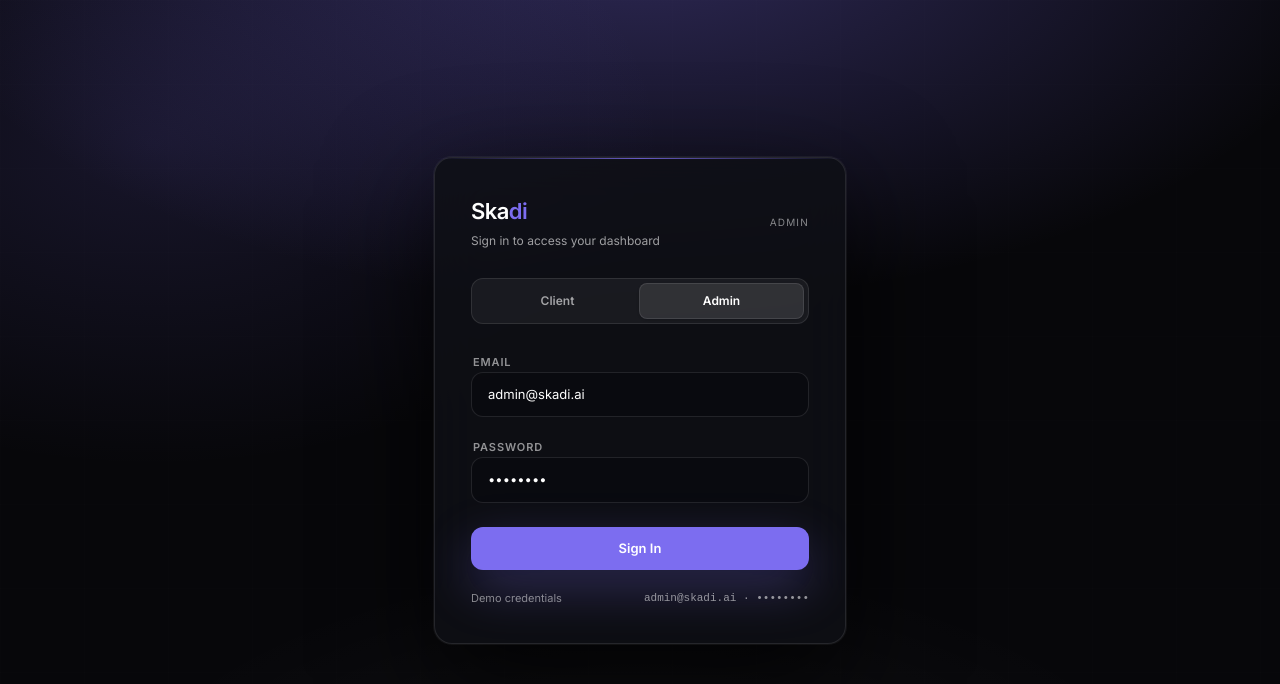
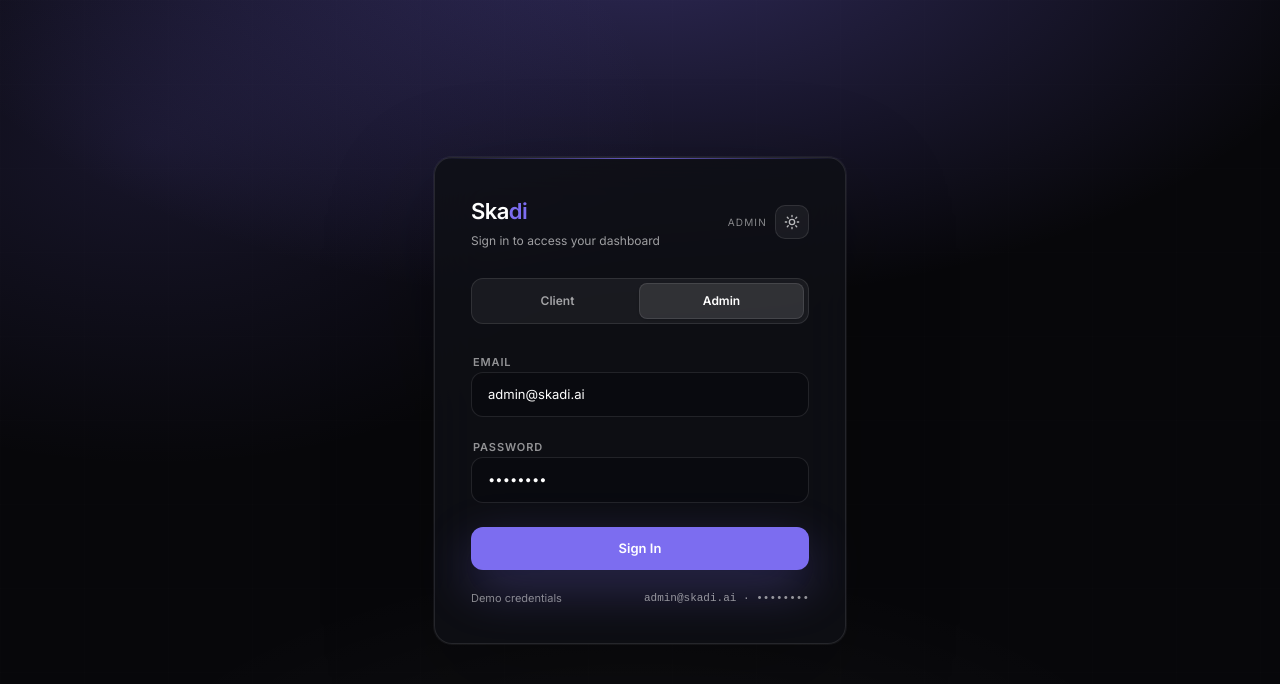
Before and after one commit to it1-geekonomy/SKADI, a Next.js app: page /login in a window 1280 px wide. Shown: the top 684 px of the page. Built offline with nearby package versions, Linux system fonts and the light colour scheme.

Commit message:
Enhance login page with light/dark theme toggle, improve styling based on theme, and add animation support for analytics components in the dashboard.

```diff
--- a/app/(auth)/login/page.tsx
+++ b/app/(auth)/login/page.tsx
@@ -1,54 +1,124 @@
 "use client";
 
-import React, { useState } from "react";
+import React, { useEffect, useState } from "react";
 import { useRouter } from "next/navigation";
+
+type LoginTheme = "dark" | "light";
+const LOGIN_THEME_KEY = "skadi-login-theme";
 
 export default function LoginPage() {
   const [role, setRole] = useState<"client" | "admin">("admin");
+  const [theme, setTheme] = useState<LoginTheme>("dark");
   const router = useRouter();
+
+  useEffect(() => {
+    try {
+      const stored = localStorage.getItem(LOGIN_THEME_KEY);
+      if (stored === "dark" || stored === "light") {
+        setTheme(stored);
+      }
+    } catch {
+      /* ignore */
+    }
+  }, []);
+
+  const toggleTheme = () => {
+    const next: LoginTheme = theme === "dark" ? "light" : "dark";
+    setTheme(next);
+    try {
+      localStorage.setItem(LOGIN_THEME_KEY, next);
+    } catch {
+      /* ignore */
+    }
+  };
 
   const handleLogin = (e: React.FormEvent) => {
     e.preventDefault();
     router.push(role === "admin" ? "/admin" : "/client");
   };
 
+  const isDark = theme === "dark";
+
   return (
-    <div className="min-h-screen w-full flex items-center justify-center bg-[#07070a] relative overflow-hidden font-geist">
+    <div
+      className={`min-h-screen w-full flex items-center justify-center relative overflow-hidden font-geist ${
+        isDark ? "bg-[#07070a]" : "bg-[#f6f7fb]"
+      }`}
+    >
       {/* Figma-like: clean gradient + subtle noise/grid */}
+      {isDark ? (
+        <>
           <div className="absolute inset-0 bg-[radial-gradient(1200px_620px_at_50%_-10%,rgba(124,109,240,0.34),transparent_62%)]" />
           <div className="absolute inset-0 bg-[radial-gradient(980px_560px_at_50%_112%,rgba(255,255,255,0.06),transparent_60%)]" />
           <div className="absolute inset-0 bg-[radial-gradient(820px_520px_at_12%_18%,rgba(124,109,240,0.14),transparent_62%)]" />
           <div className="absolute inset-0 opacity-[0.06] [background-image:linear-gradient(rgba(255,255,255,0.12)_1px,transparent_1px),linear-gradient(90deg,rgba(255,255,255,0.12)_1px,transparent_1px)] [background-size:84px_84px]" />
+        </>
+      ) : (
+        <>
+          <div className="absolute inset-0 bg-[radial-gradient(900px_520px_at_50%_-10%,rgba(124,109,240,0.22),transparent_60%)]" />
+          <div className="absolute inset-0 bg-[radial-gradient(700px_420px_at_18%_22%,rgba(124,109,240,0.10),transparent_62%)]" />
+          <div className="absolute inset-0 opacity-[0.08] [background-image:linear-gradient(rgba(24,24,27,0.08)_1px,transparent_1px),linear-gradient(90deg,rgba(24,24,27,0.08)_1px,transparent_1px)] [background-size:92px_92px]" />
+        </>
+      )}
 
       <div className="relative z-10 w-full max-w-[460px] px-6">
-        <div className="rounded-[18px] border border-white/10 bg-[#0f1016]/85 shadow-[0_36px_110px_rgba(0,0,0,0.78)] backdrop-blur-xl ring-1 ring-white/5">
+        <div
+          className={`rounded-[18px] shadow-[0_36px_110px_rgba(0,0,0,0.26)] backdrop-blur-xl ring-1 ${
+            isDark
+              ? "border border-white/10 bg-[#0f1016]/85 ring-white/5"
+              : "border border-black/10 bg-white/80 ring-black/5"
+          }`}
+        >
           {/* Top accent line */}
           <div className="h-[1px] w-full bg-[linear-gradient(90deg,transparent,rgba(124,109,240,0.8),transparent)]" />
 
           <div className="p-8 sm:p-9">
           <div className="flex items-center justify-between mb-7">
             <div>
-              <div className="text-[22px] font-semibold tracking-tight text-white">
+              <div className={`text-[22px] font-semibold tracking-tight ${isDark ? "text-white" : "text-[#0f172a]"}`}>
                 Ska<span className="text-accent">di</span>
               </div>
-              <div className="mt-1 text-[12px] text-white/60">
+              <div className={`mt-1 text-[12px] ${isDark ? "text-white/60" : "text-slate-600"}`}>
                 Sign in to access your dashboard
               </div>
             </div>
-            <div className="text-[10px] uppercase tracking-[0.12em] text-white/50">
+            <div className="flex items-center gap-2">
+              <div className={`text-[10px] uppercase tracking-[0.12em] ${isDark ? "text-white/50" : "text-slate-500"}`}>
                 {role === "admin" ? "Admin" : "Client"}
+              </div>
+              <button
+                type="button"
+                onClick={toggleTheme}
+                className={`p-2 rounded-[10px] border transition-colors ${
+                  isDark
+                    ? "bg-white/5 border-white/10 text-white/70 hover:text-white hover:bg-white/10"
+                    : "bg-black/5 border-black/10 text-slate-600 hover:text-slate-900 hover:bg-black/10"
+                }`}
+                aria-label={isDark ? "Switch to light mode" : "Switch to dark mode"}
+                title={isDark ? "Light mode" : "Dark mode"}
+              >
+                {isDark ? <SunIcon /> : <MoonIcon />}
+              </button>
             </div>
           </div>
 
           {/* Role Toggle */}
-          <div className="auth-tabs flex p-1 bg-white/5 border border-white/10 rounded-[12px] mb-6">
+          <div
+            className={`auth-tabs flex p-1 rounded-[12px] mb-6 border ${
+              isDark ? "bg-white/5 border-white/10" : "bg-black/5 border-black/10"
+            }`}
+          >
             <button
               type="button"
               onClick={() => setRole("client")}
               className={`auth-tab flex-1 py-2 rounded-[8px] text-[12px] font-semibold transition-all ${
                 role === "client"
+                  ? isDark
                     ? "bg-white/10 border border-white/10 text-white shadow-sm"
-                  : "text-white/60 hover:text-white hover:bg-white/5"
+                    : "bg-white border border-black/10 text-slate-900 shadow-sm"
+                  : isDark
+                    ? "text-white/60 hover:text-white hover:bg-white/5"
+                    : "text-slate-600 hover:text-slate-900 hover:bg-black/5"
               }`}
             >
               Client
@@ -58,8 +128,12 @@ export default function LoginPage() {
               onClick={() => setRole("admin")}
               className={`auth-tab flex-1 py-2 rounded-[8px] text-[12px] font-semibold transition-all ${
                 role === "admin"
+                  ? isDark
                     ? "bg-white/10 border border-white/10 text-white shadow-sm"
-                  : "text-white/60 hover:text-white hover:bg-white/5"
+                    : "bg-white border border-black/10 text-slate-900 shadow-sm"
+                  : isDark
+                    ? "text-white/60 hover:text-white hover:bg-white/5"
+                    : "text-slate-600 hover:text-slate-900 hover:bg-black/5"
               }`}
             >
               Admin
@@ -69,7 +143,9 @@ export default function LoginPage() {
           <form className="space-y-4" onSubmit={handleLogin}>
             <div className="auth-field space-y-1.5">
               <label
-                className="text-[11px] font-semibold uppercase tracking-[0.08em] text-white/55 ml-0.5"
+                className={`text-[11px] font-semibold uppercase tracking-[0.08em] ml-0.5 ${
+                  isDark ? "text-white/55" : "text-slate-600"
+                }`}
                 htmlFor="email"
               >
                 Email
@@ -78,13 +154,19 @@ export default function LoginPage() {
                 id="email"
                 type="email"
                 defaultValue={role === "admin" ? "admin@skadi.ai" : "divyasree@example.com"}
-                className="w-full bg-black/20 border border-white/10 rounded-[12px] px-4 py-3 text-white text-[13px] outline-none placeholder:text-white/35 focus:border-accent/70 focus:bg-black/30 transition-colors"
+                className={`w-full rounded-[12px] px-4 py-3 text-[13px] outline-none transition-colors ${
+                  isDark
+                    ? "bg-black/20 border border-white/10 text-white placeholder:text-white/35 focus:border-accent/70 focus:bg-black/30"
+                    : "bg-white border border-black/10 text-slate-900 placeholder:text-slate-400 focus:border-accent/60"
+                }`}
               />
             </div>
 
             <div className="auth-field space-y-1.5">
               <label
-                className="text-[11px] font-semibold uppercase tracking-[0.08em] text-white/55 ml-0.5"
+                className={`text-[11px] font-semibold uppercase tracking-[0.08em] ml-0.5 ${
+                  isDark ? "text-white/55" : "text-slate-600"
+                }`}
                 htmlFor="password"
               >
                 Password
@@ -93,7 +175,11 @@ export default function LoginPage() {
                 id="password"
                 type="password"
                 defaultValue="password"
-                className="w-full bg-black/20 border border-white/10 rounded-[12px] px-4 py-3 text-white text-[13px] outline-none placeholder:text-white/35 focus:border-accent/70 focus:bg-black/30 transition-colors"
+                className={`w-full rounded-[12px] px-4 py-3 text-[13px] outline-none transition-colors ${
+                  isDark
+                    ? "bg-black/20 border border-white/10 text-white placeholder:text-white/35 focus:border-accent/70 focus:bg-black/30"
+                    : "bg-white border border-black/10 text-slate-900 placeholder:text-slate-400 focus:border-accent/60"
+                }`}
               />
             </div>
 
@@ -105,9 +191,9 @@ export default function LoginPage() {
             </button>
           </form>
 
-          <div className="mt-5 flex items-center justify-between text-[11px] text-white/50">
+          <div className={`mt-5 flex items-center justify-between text-[11px] ${isDark ? "text-white/50" : "text-slate-500"}`}>
             <span>Demo credentials</span>
-            <span className="font-mono text-white/55">
+            <span className={`font-mono ${isDark ? "text-white/55" : "text-slate-600"}`}>
               {role === "admin" ? "admin@skadi.ai" : "divyasree@example.com"} · ••••••••
             </span>
           </div>
@@ -117,3 +203,40 @@ export default function LoginPage() {
     </div>
   );
 }
+
+function SunIcon() {
+  return (
+    <svg
+      width="16"
+      height="16"
+      viewBox="0 0 24 24"
+      fill="none"
+      stroke="currentColor"
+      strokeWidth="2"
+      strokeLinecap="round"
+      strokeLinejoin="round"
+      aria-hidden
+    >
+      <circle cx="12" cy="12" r="4" />
+      <path d="M12 2v2M12 20v2M4.93 4.93l1.41 1.41M17.66 17.66l1.41 1.41M2 12h2M20 12h2M6.34 17.66l-1.41 1.41M19.07 4.93l-1.41 1.41" />
+    </svg>
+  );
+}
+
+function MoonIcon() {
+  return (
+    <svg
+      width="16"
+      height="16"
+      viewBox="0 0 24 24"
+      fill="none"
+      stroke="currentColor"
+      strokeWidth="2"
+      strokeLinecap="round"
+      strokeLinejoin="round"
+      aria-hidden
+    >
+      <path d="M21 12.79A9 9 0 1 1 11.21 3 7 7 0 0 0 21 12.79z" />
+    </svg>
+  );
+}
--- a/app/(dashboard)/admin/analytics/page.tsx
+++ b/app/(dashboard)/admin/analytics/page.tsx
@@ -224,11 +224,13 @@ export default function AnalyticsPage() {
 
       <div className="grid grid-cols-1 lg:grid-cols-3 gap-6">
         <AreaLineChart
+          key={`${range}-${loading ? "loading" : "ready"}-${dailySeries.length}`}
           title="Daily call volume"
           subtitleRight={loading ? "Loading…" : `Total: ${data?.totalCalls ?? 0}`}
           points={dailySeries}
         />
         <OutcomesDonut
+          key={`donut-${range}-${loading ? "loading" : "ready"}-${data?.totalCalls ?? 0}`}
           title="Call outcomes"
           total={data?.totalCalls ?? 0}
           items={[
--- a/app/(dashboard)/client/analytics/page.tsx
+++ b/app/(dashboard)/client/analytics/page.tsx
@@ -223,11 +223,13 @@ export default function AnalyticsPage() {
 
       <div className="grid grid-cols-1 lg:grid-cols-3 gap-6">
         <AreaLineChart
+          key={`${range}-${loading ? "loading" : "ready"}-${dailySeries.length}`}
           title="Daily call volume"
           subtitleRight={loading ? "Loading…" : `Total: ${data?.totalCalls ?? 0}`}
           points={dailySeries}
         />
         <OutcomesDonut
+          key={`donut-${range}-${loading ? "loading" : "ready"}-${data?.totalCalls ?? 0}`}
           title="Call outcomes"
           total={data?.totalCalls ?? 0}
           items={[
```
Also changed, not shown: components/dashboard/AnalyticsViz.tsx (+23 -1 lines). Lines whose indentation alone changed are shown as unchanged.
